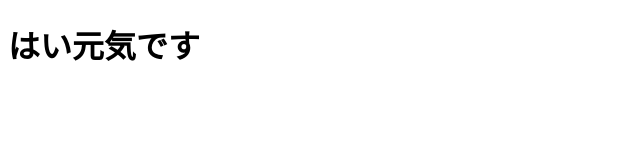
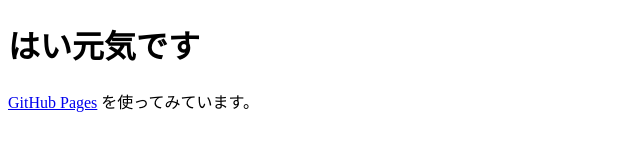
Before and after one commit to msng/msng.github.com, a plain HTML site: page index.html in a window 1280 px wide. Shown: the whole page, without its empty margins (0-640 px from the left). Drawn offline with Linux system fonts and the light colour scheme.

Commit message:
Added a message.

```diff
--- a/index.html
+++ b/index.html
@@ -6,5 +6,6 @@
 	</head>
 	<body>
 		<h1>はい元気です</h1>
+		<p><a href="http://pages.github.com/">GitHub Pages</a> を使ってみています。</p>
 	</body>
 </html>
```
